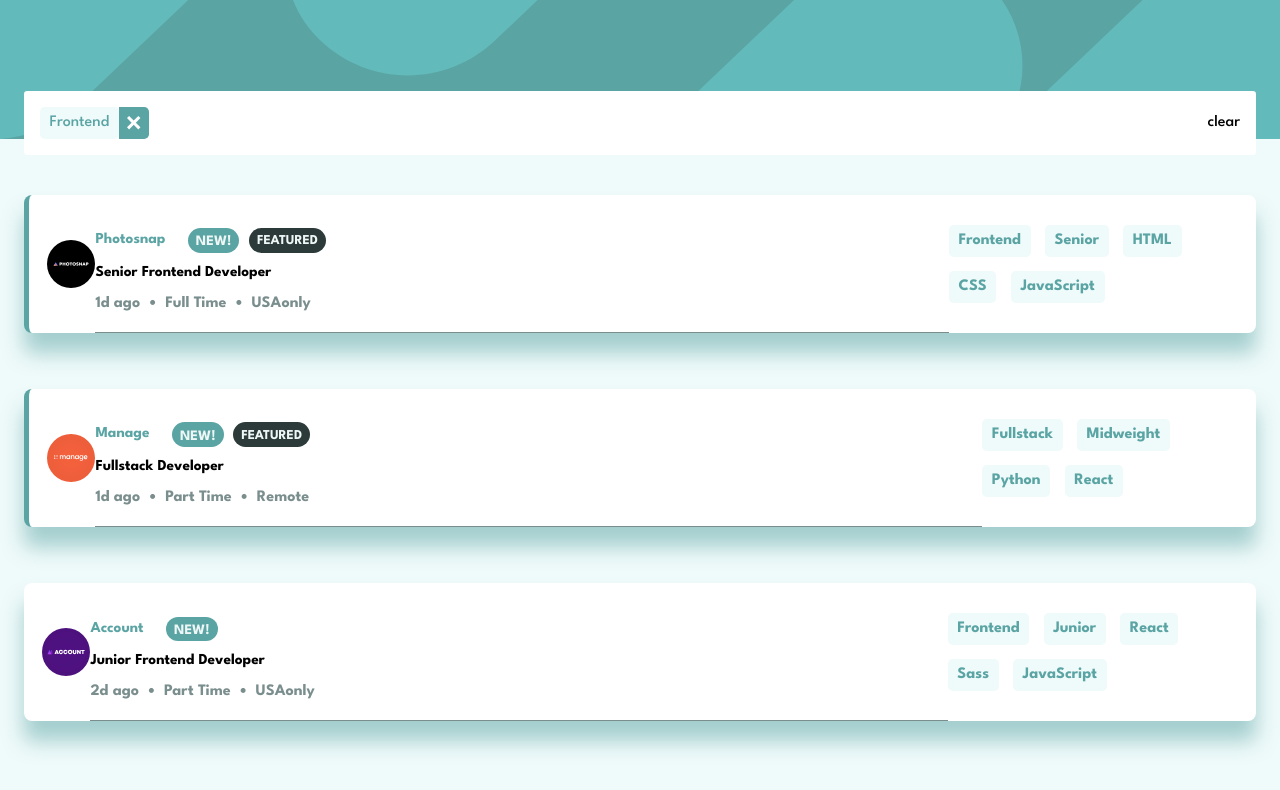
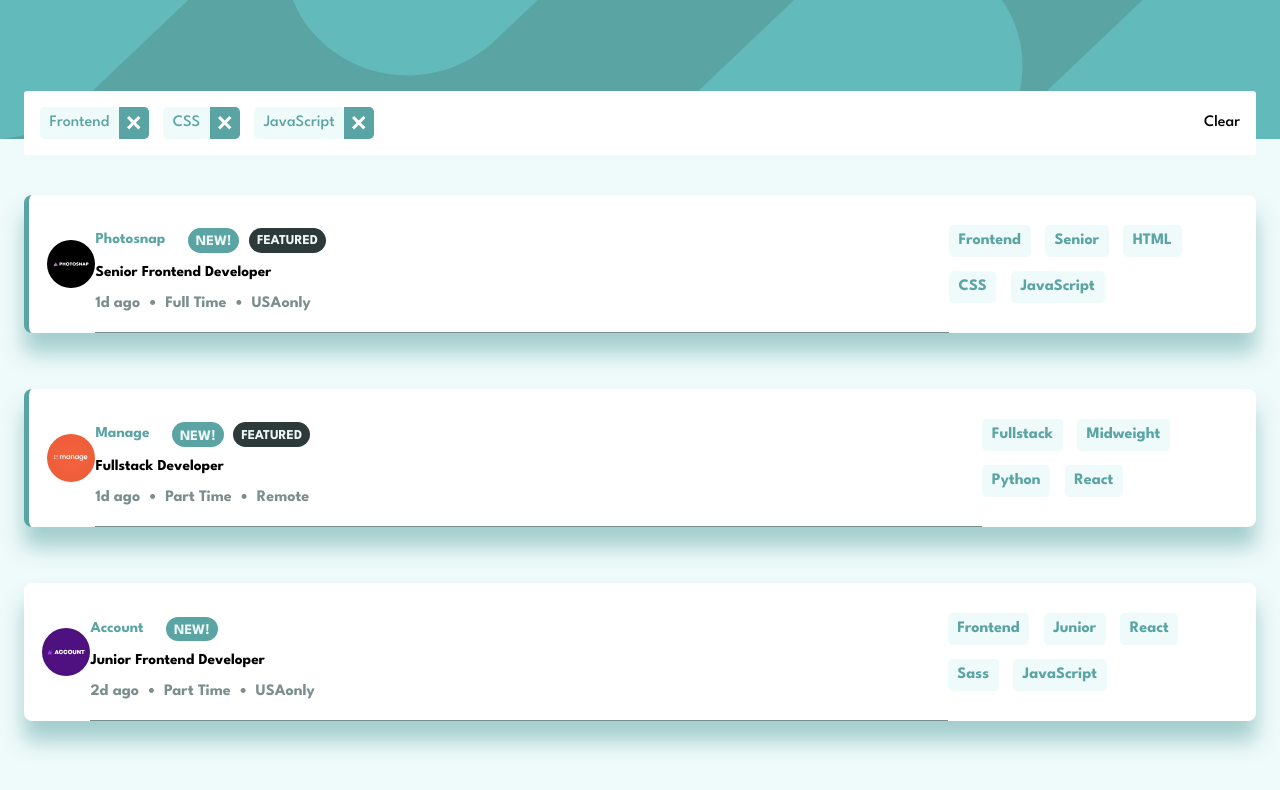
Before and after one commit to mrcordova/job-listings-with-filtering, a plain HTML site: page index.html in a window 1280 px wide. Drawn offline with Linux system fonts and the light colour scheme.

Commit message:
tokens layout

```diff
--- a/css/style.css
+++ b/css/style.css
@@ -132,6 +132,11 @@ header {
   flex-wrap: wrap;
   gap: 0.9rem;
 }
+.tokens {
+  display: flex;
+  flex-wrap: wrap;
+  gap: 0.9rem;
+}
 .token {
   /* display: flex; */
   padding-inline: 0.6rem;
--- a/index.html
+++ b/index.html
@@ -35,7 +35,7 @@
         <img src="./images/bg-header-mobile.svg" alt="shapes" />
       </picture>
       <div class="filter">
-        <div>
+        <div class="tokens">
           <div class="token-container">
             <p class="token">Frontend</p>
             <button>
@@ -47,8 +47,30 @@
               </svg>
             </button>
           </div>
+          <div class="token-container">
+            <p class="token">CSS</p>
+            <button>
+              <svg xmlns="http://www.w3.org/2000/svg" width="14" height="14">
+                <path
+                  fill="#FFF"
+                  fill-rule="evenodd"
+                  d="M11.314 0l2.121 2.121-4.596 4.596 4.596 4.597-2.121 2.121-4.597-4.596-4.596 4.596L0 11.314l4.596-4.597L0 2.121 2.121 0l4.596 4.596L11.314 0z" />
+              </svg>
+            </button>
+          </div>
+          <div class="token-container">
+            <p class="token">JavaScript</p>
+            <button>
+              <svg xmlns="http://www.w3.org/2000/svg" width="14" height="14">
+                <path
+                  fill="#FFF"
+                  fill-rule="evenodd"
+                  d="M11.314 0l2.121 2.121-4.596 4.596 4.596 4.597-2.121 2.121-4.597-4.596-4.596 4.596L0 11.314l4.596-4.597L0 2.121 2.121 0l4.596 4.596L11.314 0z" />
+              </svg>
+            </button>
+          </div>
         </div>
-        <button>clear</button>
+        <button class="clear-btn">Clear</button>
       </div>
     </header>
     <main>
```
